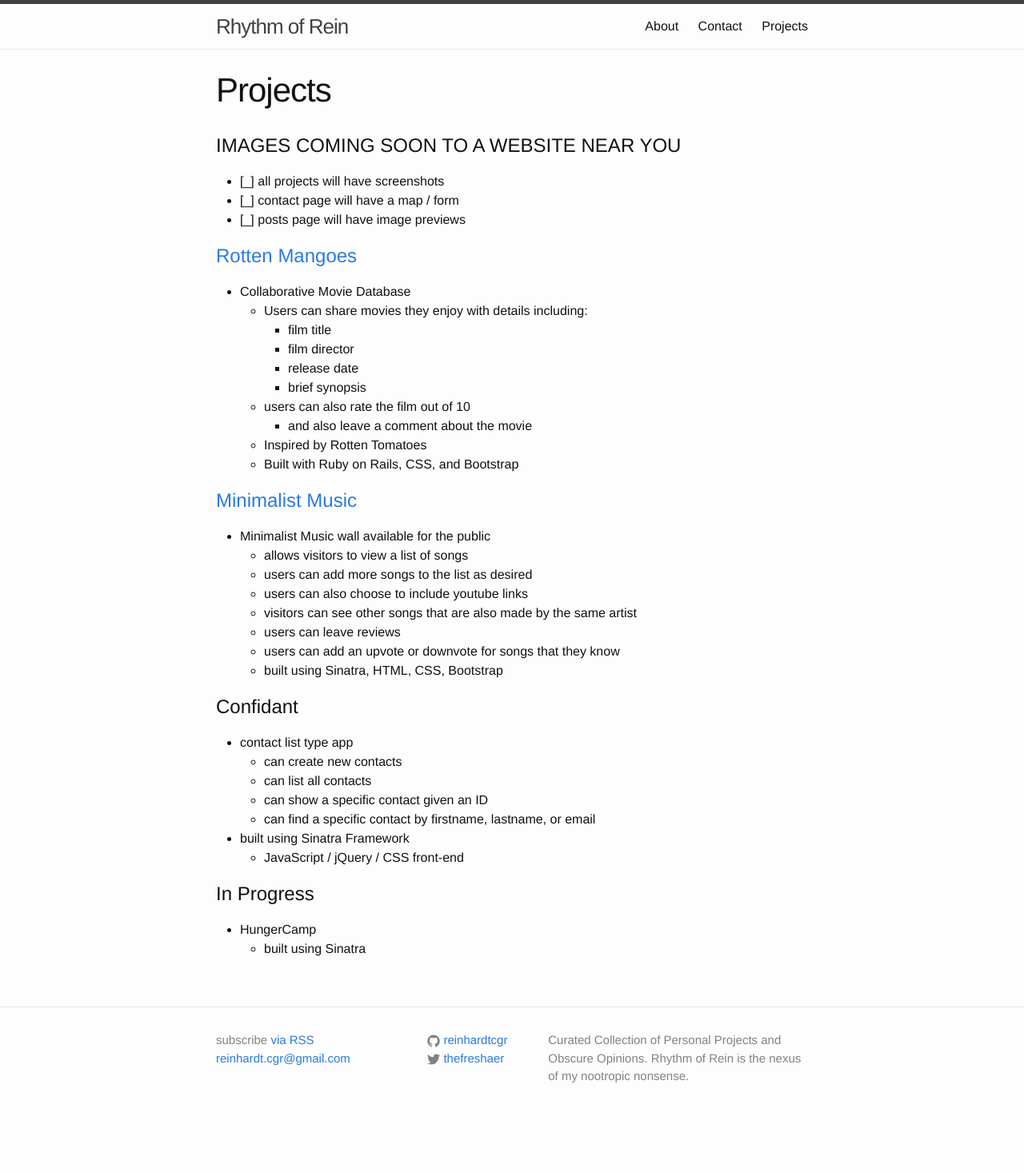
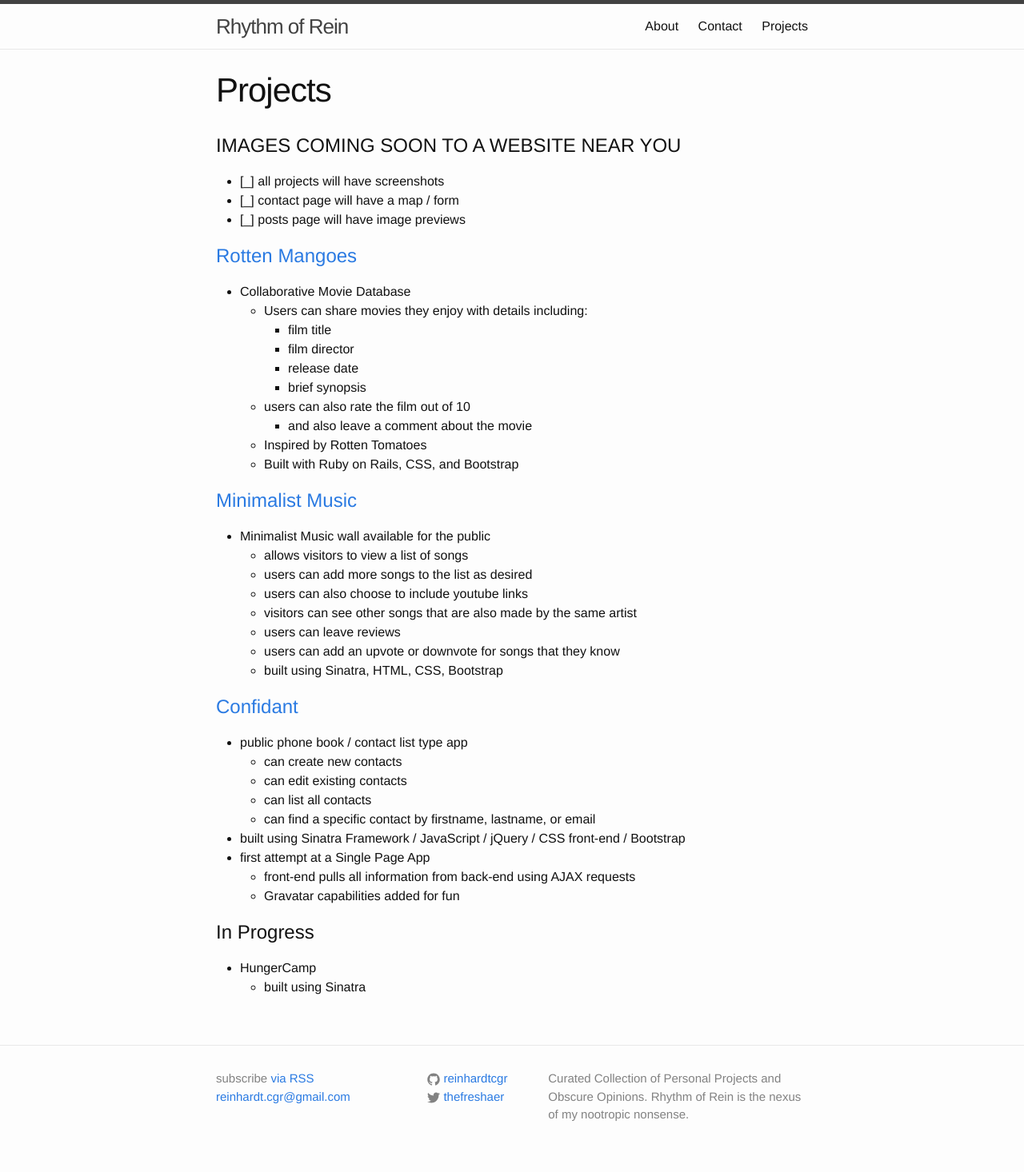
Before and after one commit to reinhardt021/reinhardt021.github.io, a Jekyll site: the page built from projects.md, in a window 1280 px wide. Shown: the whole page at 80% size. Built offline with Jekyll 4.4.1, drawn with Linux system fonts in a browser that asks for light colours; before the commit the page ends 1418 px from its top, so only the background shows below that.

Commit message:
Updated the products page

```diff
--- a/projects.md
+++ b/projects.md
@@ -33,14 +33,16 @@ permalink: /projects/
     - users can add an upvote or downvote for songs that they know
     - built using Sinatra, HTML, CSS, Bootstrap
 
-# Confidant
-- contact list type app
+# [Confidant](https://confidant.herokuapp.com/)
+- public phone book / contact list type app
   - can create new contacts
+  - can edit existing contacts
   - can list all contacts
-  - can show a specific contact given an ID
   - can find a specific contact by firstname, lastname, or email
-- built using Sinatra Framework
-  - JavaScript / jQuery / CSS front-end
+- built using Sinatra Framework / JavaScript / jQuery / CSS front-end / Bootstrap
+- first attempt at a Single Page App
+  - front-end pulls all information from back-end using AJAX requests
+  - Gravatar capabilities added for fun
 
 
 # In Progress
```
